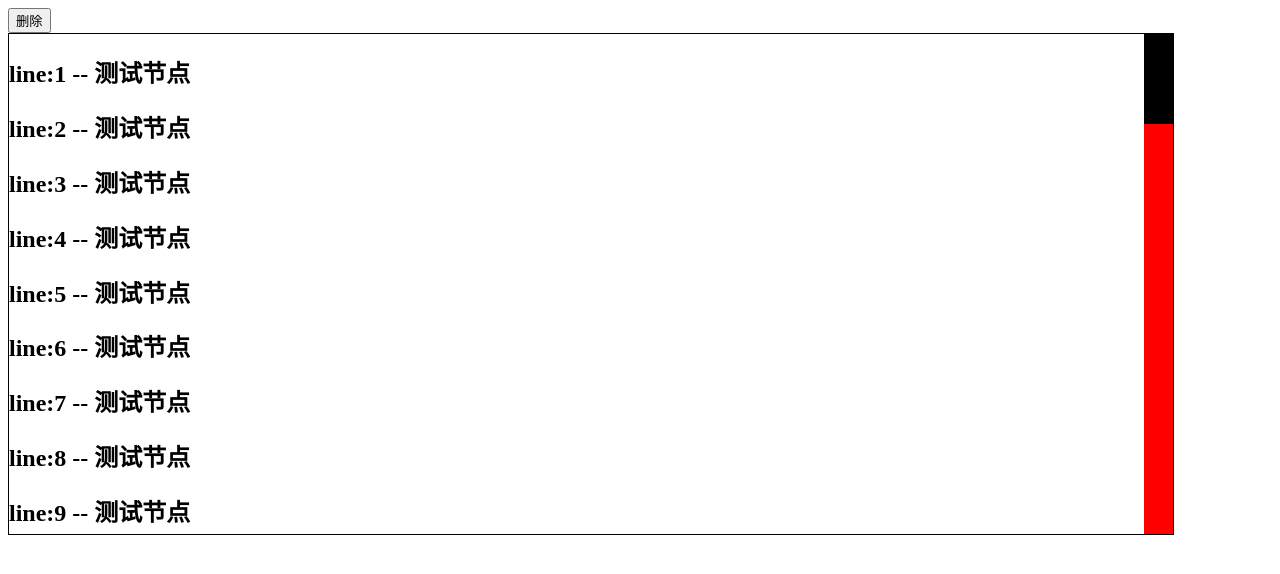
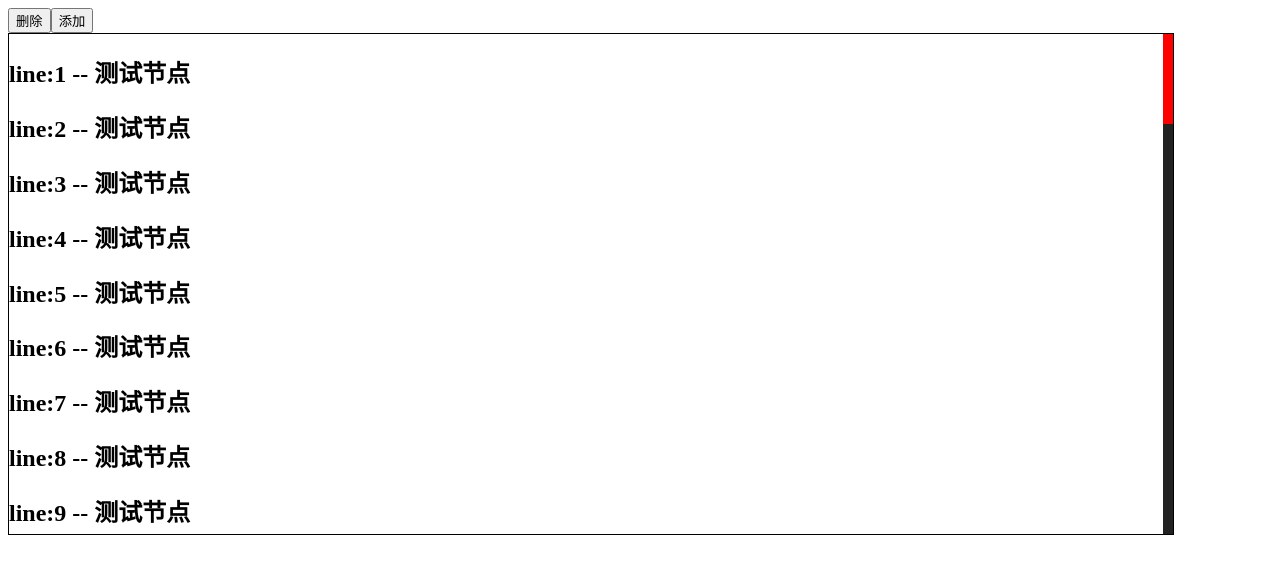
Before and after one commit to DanielJones2000/virtual-scrollbar, a Vue app: page / in a window 1280 px wide. Shown: the top 574 px of the page. Built offline with nearby package versions, Linux system fonts and the light colour scheme.

Commit message:
feat(*):完善功能

```diff
--- a/src/App.vue
+++ b/src/App.vue
@@ -1,6 +1,7 @@
 <template>
     <div id="app">
         <button @click="del">删除</button>
+        <button @click="add">添加</button>
         <ScrollBar style="width:calc(100% - 100px);height:500px;border:1px solid #000;user-select:none;">
             <div>
                 <h2 v-for="item in total"
@@ -28,6 +29,9 @@ export default {
             if (this.total <= 1) {
                 this.total = 1
             }
+        },
+        add () {
+            this.total++
         }
     }
 }
--- a/src/ScrollBar.vue
+++ b/src/ScrollBar.vue
@@ -1,14 +1,17 @@
 <template>
     <div class="common-scrollBar">
-        <div ref="content"
-             class="common-scrollBar-content">
+        <!-- 滚动内容 -->
+        <div ref="container"
+             class="common-scrollBar-container">
             <slot></slot>
         </div>
-        <div v-if="showVerticalTrack"
+        <!-- 纵向滚动条 -->
+        <div ref="verticalScrollBar"
+             v-show="showVertical"
              class="common-scrollBar-vertical-track">
             <div class="common-scrollBar-vertical-thumb"
-                 :style="thumbVerticalStyle"
-                 @pointerdown="pointerdown">
+                 :style="verticalSliderStyle"
+                 @pointerdown="pointerdown('vertical', $event)">
             </div>
         </div>
     </div>
@@ -16,43 +19,74 @@
 <script>
 export default {
     computed: {
-        thumbVerticalStyle () {
+        verticalSliderStyle () {
+            //纵向滚动条
             return {
-                height: `${this.thumbHeight}px`,
-                top: `${this.thumbY}px`
+                height: `${this.verticalSliderSize}px`,
+                top: `${this.verticalSliderY}px`
             }
         }
     },
+    props: {
+        overflowX: {
+            type: Boolean,
+            default: true
+        },
+        overflowY: {
+            type: Boolean,
+            default: false
+        },
+    },
     data () {
         return {
-            showVerticalTrack: false,
+            //滚动内容包含隐藏部分的高
+            scrollHeight: 0,
+            //滚动内容包含隐藏部分的宽
+            scrollWidth: 0,
+            // 滚动内容不包含隐藏部分的高
+            viewportWidth: 0,
+            // 滚动内容不包含隐藏部分的宽
+            viewportHeight: 0,
+            // 滑块最小的尺寸
+            minSliderSize: 30,
+            // 垂直方向滚动条的高度
+            verticalScrollBarHeight: 0,
+            // 垂直方向滑块大小（按比例显示）
+            verticalSliderSize: 0,
+            // 垂直方向滑块移动的位置
+            verticalSliderY: 0,
+            // 垂直方向滚动条内容大小的比例
+            verticalRatio: 1,
+            // 是否显示垂直滚动条
+            showVertical: true,
+            // 是否显示水平滚动条
             showHorizontalTrack: false,
-            scrollHeight: 0,
-            scrollWidth: 0,
-            clientWidth: 0,
-            clientHeight: 0,
-            minThumbHeight: 30,
-            isDown: false,
+            // 是否激活鼠标移动和抬起标识
+            activeBlock: false,
+            // 鼠标点信息
             point: {
+                // 按下时点的坐标
                 start: { x: 0, y: 0 },
+                // 当前点的坐标
                 current: { x: 0, y: 0 }
             },
-            thumbY: 0,
-            percentage: 1,
-            thumbHeight: 0,
-            observer: null
+            observer: null,
+            type: null
         }
     },
     created () {
         document.addEventListener('pointerup', this.pointerup, true)
         document.addEventListener('pointermove', this.pointermove, true)
+        window.onmousewheel = document.onmousewheel = event => {
+            this.mousewheel(event)
+        }
     },
     mounted () {
         this.observer = new MutationObserver(() => {
             this.resetSize()
         })
         this.$nextTick(() => {
-            this.observer.observe(this.$refs.content, {
+            this.observer.observe(this.$refs.container, {
                 attributes: true,
                 childList: true,
                 characterData: true,
@@ -62,48 +96,82 @@ export default {
         })
     },
     methods: {
+        computeVertical () {
+            // 计算垂直滚动条的数据
+            const verticalRatio = this.verticalScrollBarHeight / this.scrollHeight
+            this.showVertical = true
+            if (verticalRatio === 1) {
+                this.showVertical = false
+            }
+            this.verticalSliderSize = this.verticalScrollBarHeight * verticalRatio
+            if (this.verticalSliderSize < this.minSliderSize) {
+                this.verticalSliderSize = this.minSliderSize
+            }
+            if (this.verticalSliderSize > this.verticalScrollBarHeight) {
+                this.verticalSliderSize = this.verticalScrollBarHeight
+                this.showVertical = false
+            }
+            if (this.verticalSliderY > 0 && (this.verticalSliderY + this.verticalSliderSize) >= this.verticalScrollBarHeight) {
+                this.verticalSliderY = this.verticalScrollBarHeight - this.verticalSliderSize
+            }
+            if (this.verticalSliderY <= 0) {
+                this.verticalSliderY = 0
+            }
+            this.verticalRatio = (this.verticalScrollBarHeight - this.verticalSliderSize) / (this.scrollHeight - this.viewportHeight)
+        },
         resetSize () {
-            const { scrollHeight, scrollWidth, clientWidth, clientHeight } = this.$refs.content
+            const { clientWidth, clientHeight, scrollHeight, scrollWidth } = this.$refs.container
             this.scrollHeight = scrollHeight
             this.scrollWidth = scrollWidth
-            this.clientWidth = clientWidth
-            this.clientHeight = clientHeight
-            const percentage = this.clientHeight / this.scrollHeight
-            this.showVerticalTrack = true
-            if (percentage === 1) {
-                this.showVerticalTrack = false
+            this.viewportWidth = clientWidth
+            this.viewportHeight = clientHeight
+            if (this.$refs.verticalScrollBar) {
+                this.verticalScrollBarHeight = this.$refs.verticalScrollBar.clientHeight
             }
-            this.thumbHeight = Math.round(this.clientHeight * percentage)
-            if (this.thumbHeight < this.minThumbHeight) {
-                this.thumbHeight = this.minThumbHeight
+            if (this.overflowX) {
+                this.computeVertical()
             }
-            this.percentage = (this.clientHeight - this.thumbHeight) / this.scrollHeight
         },
-        pointerdown (e) {
-            this.isDown = true
+        pointerdown (type, e) {
+            this.type = type
+            this.activeBlock = true
             const { clientX, clientY } = e
             this.point.start = {
                 x: clientX,
                 y: clientY
             }
-            this.point.current.x = this.thumbY
+            this.point.current.y = this.verticalSliderY
         },
         pointerup (e) {
-            if (!this.isDown) return
-            this.isDown = false
+            if (!this.activeBlock) return
+            this.activeBlock = false
         },
         pointermove (e) {
-            if (!this.isDown) return
+            if (!this.activeBlock) return
             const { clientX, clientY } = e
-            const diffY = clientY - this.point.start.y
-            this.thumbY = diffY + this.point.current.x
-            if (this.thumbY <= 0) {
-                this.thumbY = 0
+            if (this.type === 'vertical') {
+                const diffY = clientY - this.point.start.y
+                this.verticalSliderY = diffY + this.point.current.y
+                this.verticalMove()
             }
-            if (this.thumbY + this.thumbHeight > this.clientHeight) {
-                this.thumbY = this.clientHeight - this.thumbHeight
+        },
+        verticalMove () {
+            if (this.verticalSliderY <= 0) {
+                this.verticalSliderY = 0
             }
-            this.$refs.content.scrollTop = this.thumbY / this.percentage
+            if (this.verticalSliderY + this.verticalSliderSize > this.verticalScrollBarHeight) {
+                this.verticalSliderY = this.verticalScrollBarHeight - this.verticalSliderSize
+            }
+            this.$refs.container.scrollTop = this.verticalSliderY / this.verticalRatio
+        },
+        mousewheel (event) {
+            const delta = event.wheelDelta
+            if (delta > 0) {
+                this.verticalSliderY--
+            } else if (delta < 0) {
+                this.verticalSliderY++
+            }
+            this.verticalMove()
         }
     },
     beforeDestroy () {
@@ -120,7 +188,7 @@ export default {
     align-items: center;
     touch-action: none;
     // 内容
-    &-content {
+    &-container {
         width: 100%;
         height: 100%;
         overflow: hidden;
@@ -129,14 +197,14 @@ export default {
     &-vertical {
         &-track {
             height: 100%;
-            width: 30px;
-            background: red;
+            width: 10px;
+            background: #222;
             position: relative;
         }
         &-thumb {
             width: 100%;
             height: 50px;
-            background: black;
+            background: red;
             position: absolute;
             cursor: pointer;
         }
```
